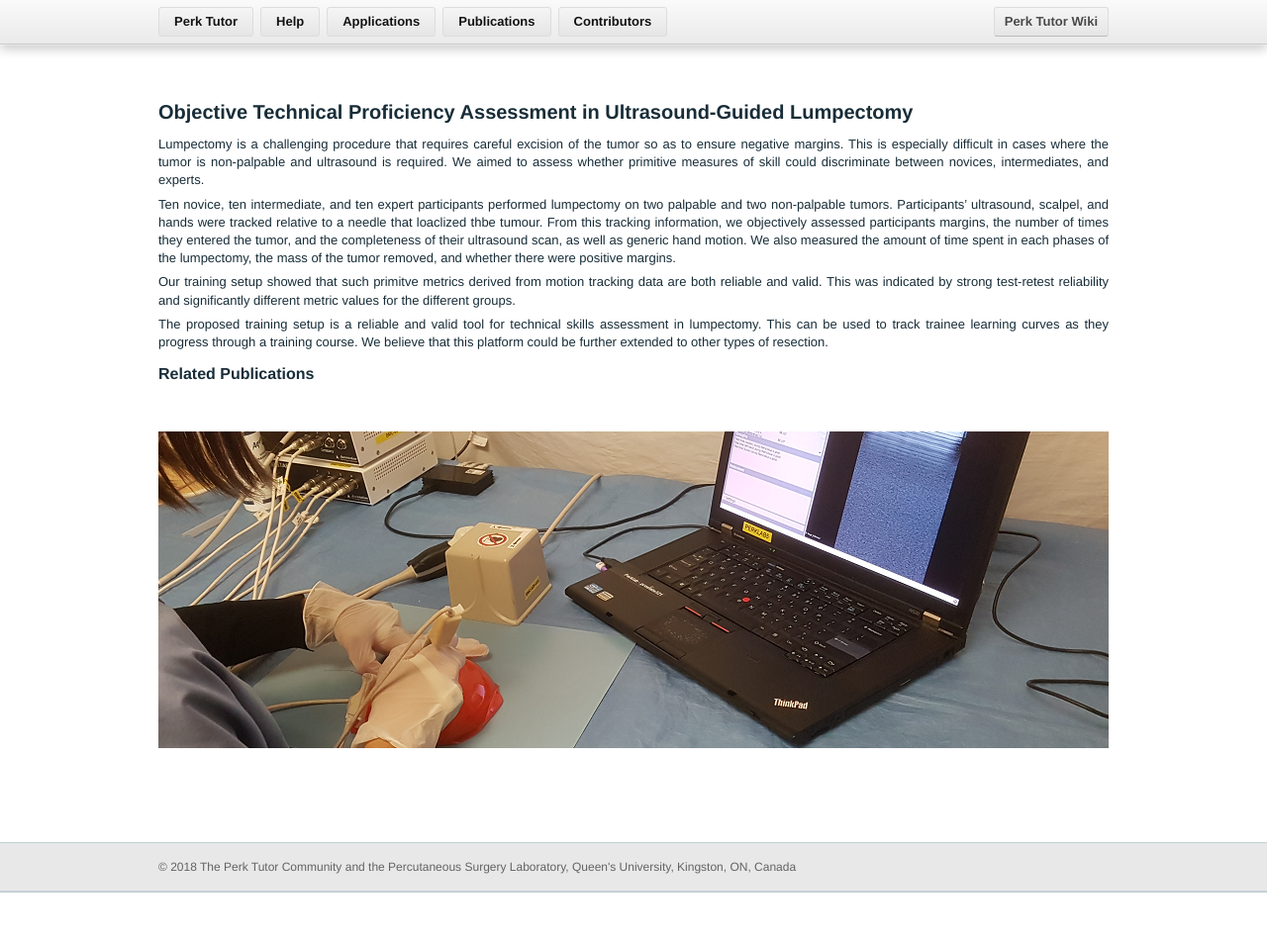
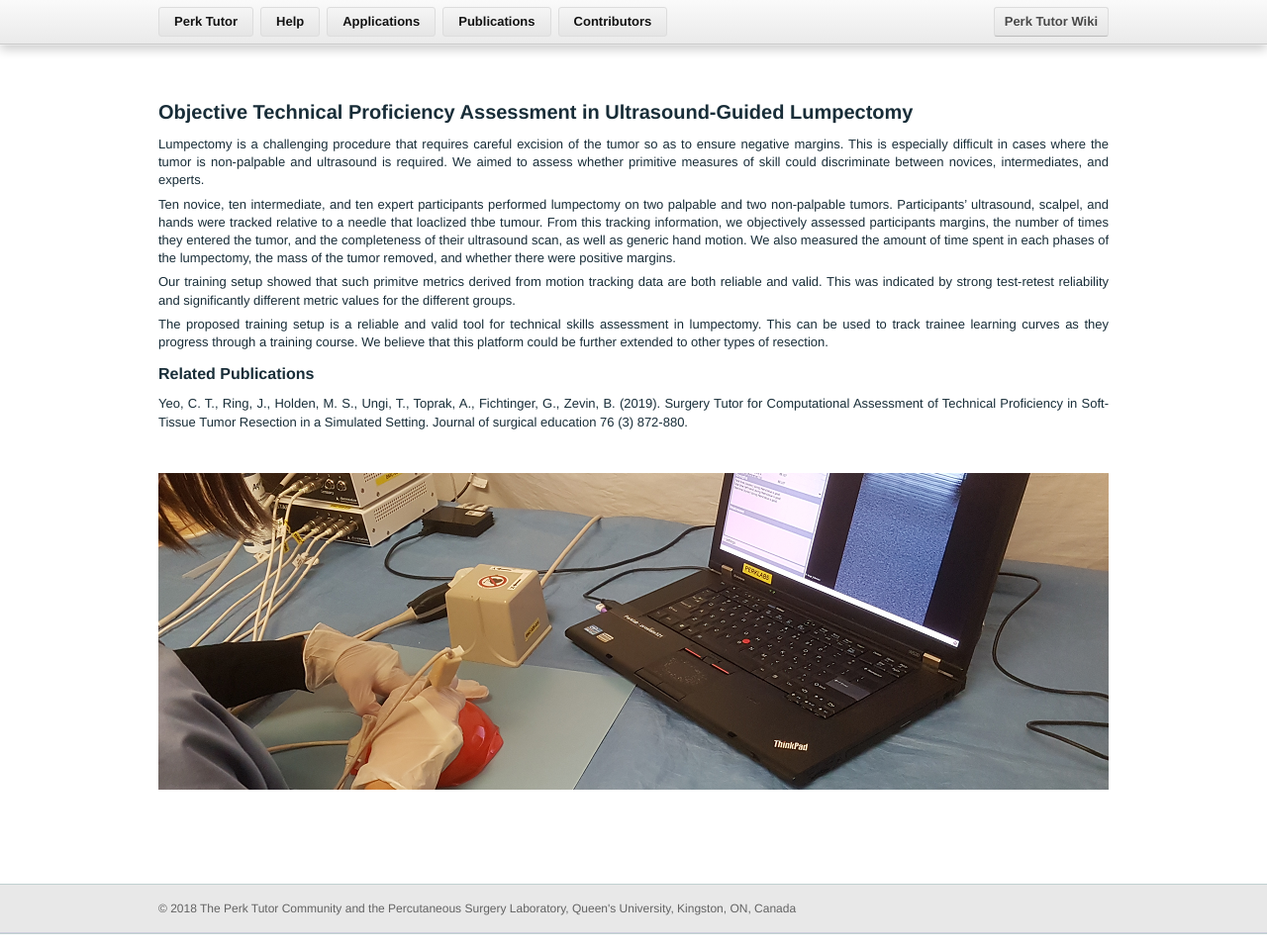
Before and after one commit to PerkTutor/perktutor.github.io, a Jekyll site: the page built from Lumpectomy.md, in a window 1280 px wide. Shown: the whole page at 99% size. Built offline with Jekyll 4.4.1, drawn with Linux system fonts in a browser that asks for light colours; our own code applies the rules of GitHub Pages for plain Markdown files; before the commit the page ends 917 px from its top, so only the background shows below that.

Commit message:
Updating lumpectomy publications.

```diff
--- a/Lumpectomy.md
+++ b/Lumpectomy.md
@@ -15,3 +15,5 @@ The proposed training setup is a reliable and valid tool for technical skills as
 
 
 ## Related Publications
+
+Yeo, C. T., Ring, J., Holden, M. S., Ungi, T., Toprak, A., Fichtinger, G., Zevin, B. (2019). Surgery Tutor for Computational Assessment of Technical Proficiency in Soft-Tissue Tumor Resection in a Simulated Setting. Journal of surgical education 76 (3) 872-880.
```
